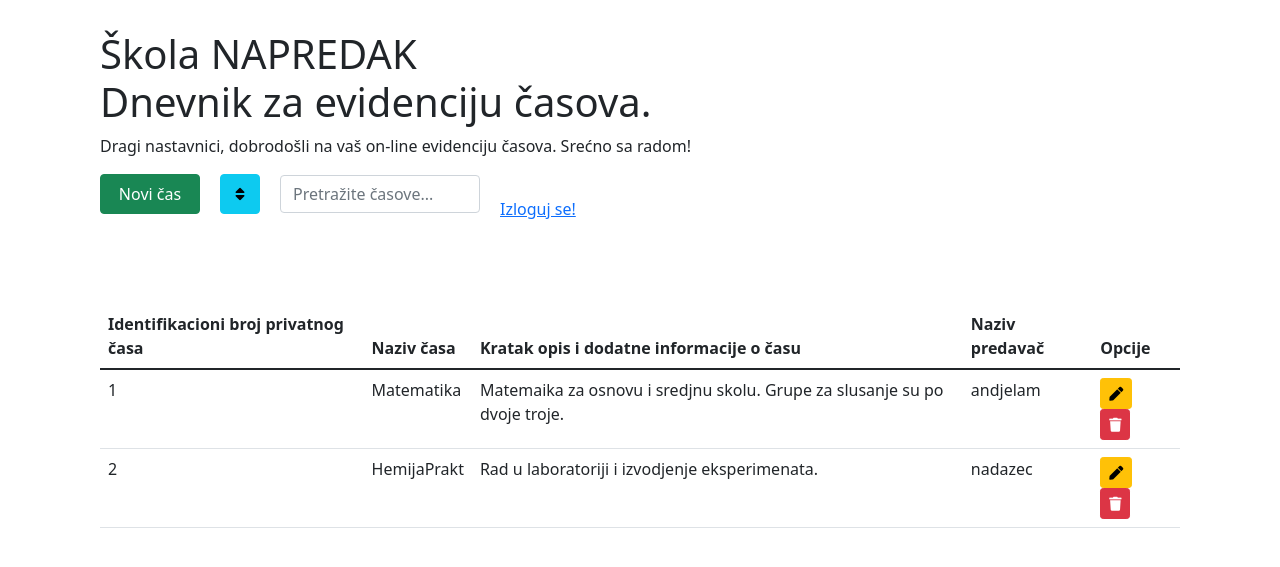
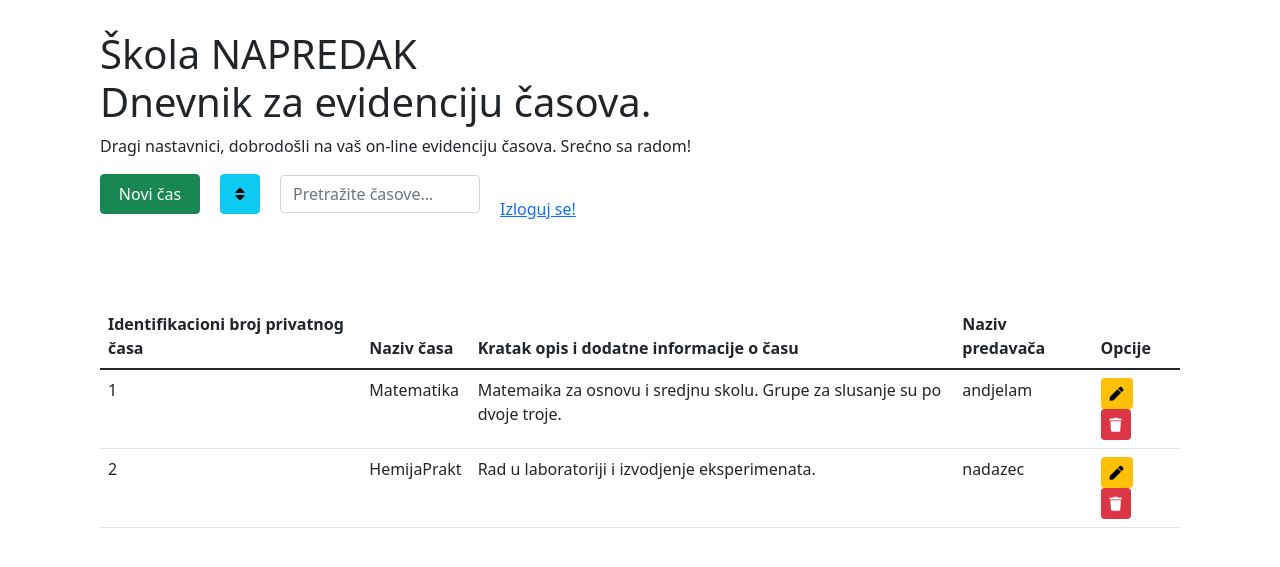
Before and after one commit to AndjelaMihajlovic2000/PrivatniCasovi, a PHP site: page / in a window 1280 px wide. Shown: the top 567 px of the page. Run offline with PHP 8.4, Linux system fonts and the light colour scheme; the visitor is signed in with stand-in values (Sample User, id 1); data comes from the database, SQL or seed files in the repository; some libraries are stand-ins or nearby versions.

Commit message:
ispravljena sitna greska opet

```diff
--- a/index.php
+++ b/index.php
@@ -91,7 +91,7 @@ if($svi->num_rows == 0){
                     <th scope="col"> Identifikacioni broj privatnog časa</th>
                     <th scope="col"> Naziv časa</th>
                     <th scope="col"> Kratak opis i dodatne informacije o času</th>
-                    <th scope="col"> Naziv predavač</th>
+                    <th scope="col"> Naziv predavača</th>
                     <th scope="col">Opcije</th>
                 </tr>
             </thead>
```
